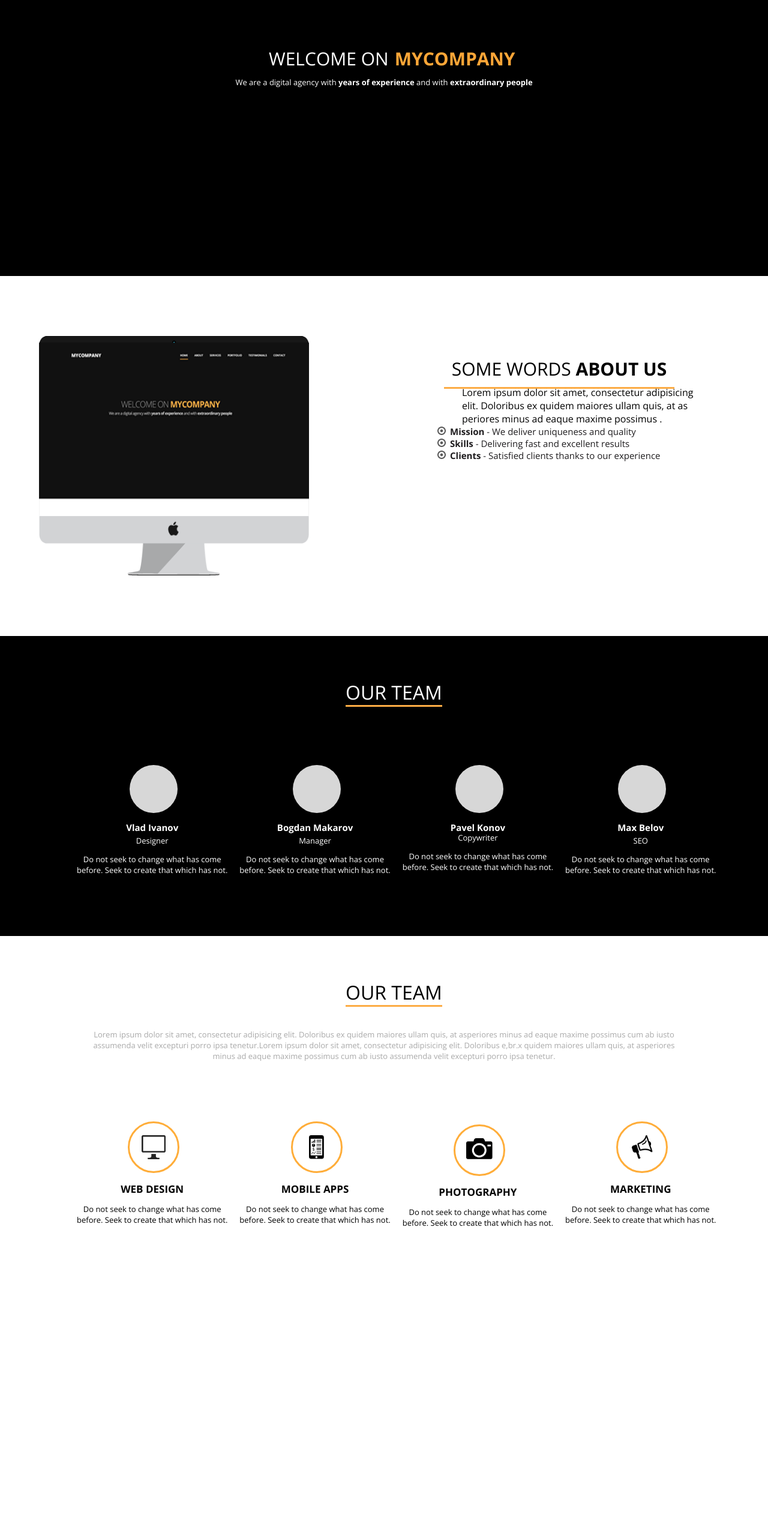
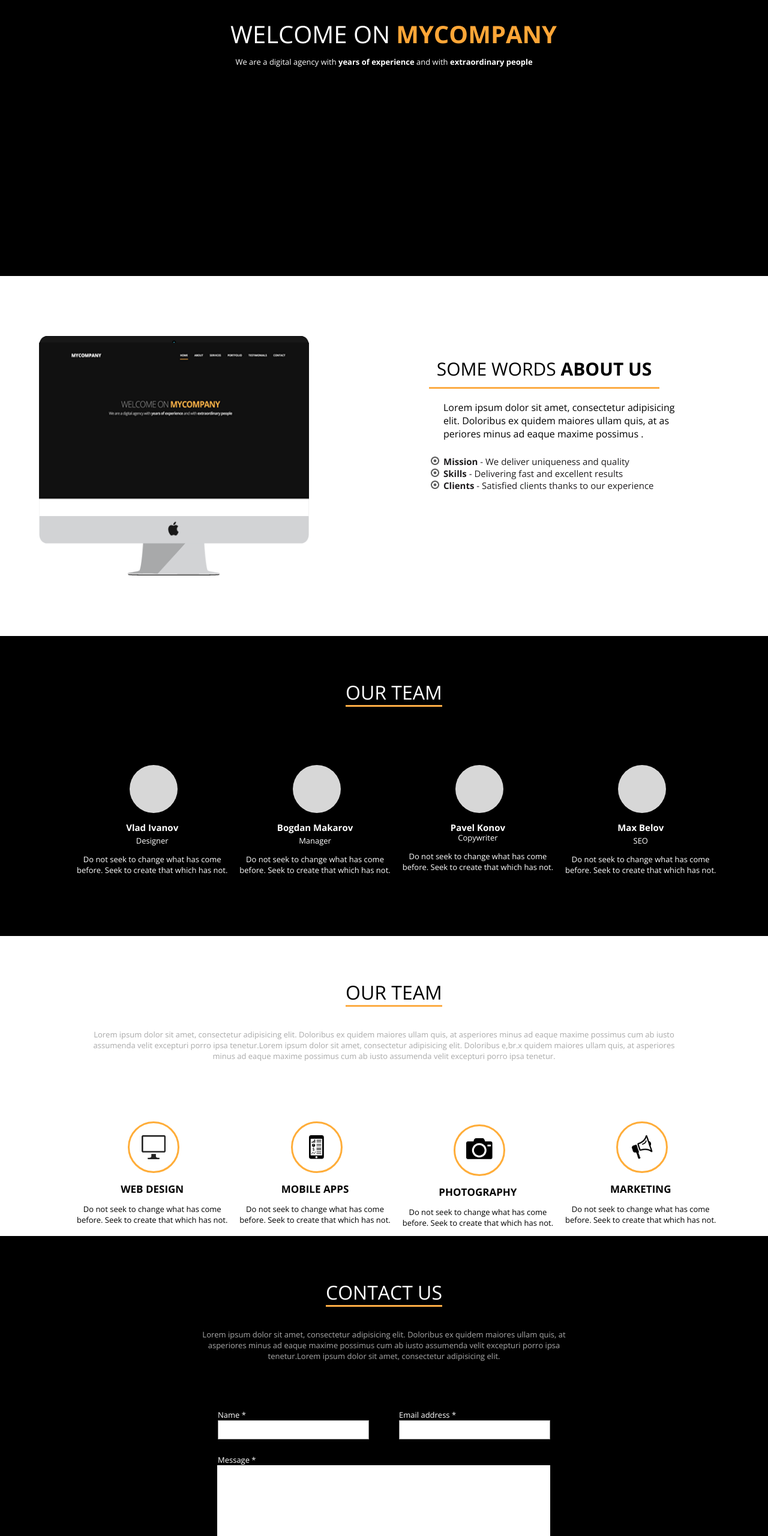
Before and after one commit to aesty1/mycompany, a plain HTML site: page index.html in a window 1280 px wide. Shown: the part 240-2800 px from the top of the page at 60% size. Before the commit the page ends 2300 px from the top, so only its background shows below. Drawn offline with nearby package versions, Linux system fonts and the light colour scheme.

Commit message:
New version, added js functuons

```diff
--- a/css/css.css
+++ b/css/css.css
@@ -51,7 +51,7 @@ a {
     margin-left: 20px;
     border-bottom: 1px solid transparent;
     border-width: 3px;
-    font-size: 15px;
+    font-size: 12px;
 }
 .head_button:hover {
     border-color: #FFA637;
@@ -61,8 +61,9 @@ a {
     margin-top: -45px;
 }
 .welcome_text {
+
     padding-right: 10px;
-    font-size: 30px;
+    font-size: 40px;
     display: table-cell;
 }
 .orange {
@@ -70,18 +71,16 @@ a {
     font-weight: bold;
     color:#FFA637;
     margin-top: -75px;
-    margin-left: 205px;
-    font-size: 30px;
+    font-size: 40px;
 }
 #welcome_text {
     display: table;
     margin-top: 200px;
-    margin-left: 35%;
-    text-align: center;
+    margin-left: 30%;
 }
 .welcome_text_black {
     margin-top: -370px;
-    margin-left: 740px;
+    margin-left: 715px;
     font-size: 30px;
     color: black;
     padding-bottom: 10px;
@@ -98,12 +97,15 @@ a {
     margin-top: 10px;
 }
 .past_welcome_text_black {
-    margin-top: -5px;
-    margin-left: 770px;
+    margin-top: 20px;
+    margin-left: 739px;
     color:black;
     font-size: 16px;
+    font-family: 'Bebas Neue', cursive;
+    font-family: 'Dongle', sans-serif;
     font-family: 'Open Sans', sans-serif;
     text-align: left;
+
 }
 .about_page {
     background-color: white;
@@ -119,7 +121,8 @@ a {
 
 }
 .about_ul {
-    margin-left: 750px;
+    margin-top: 25px;
+    margin-left: 739px;
 }
 ul {
     list-style-image: url(../images/znak.png);
@@ -193,3 +196,87 @@ p {
     font-family: 'Open Sans', sans-serif;
 
 }
+.contact {
+    background-color: black;
+    height: 650px;
+    width: 100%;
+    text-align: center;
+}
+.end {
+    background-color: white;
+    height: 100px;
+    width: 100%;
+    text-align: center;
+}
+.contact * {
+    text-align: center;
+}
+.contact a {
+    color:white;
+    width: 30px;
+    margin-left: 0px;
+}
+.inp_table {
+    margin-top: 80px;
+    display: table;
+
+}
+.inp .inp_name {
+    display: table-cell;
+}
+
+.inp .inp_email {
+    display: table-cell;
+    padding-left: 50px;
+
+}
+
+.inp .inp_text {
+    margin-top: 25px;
+}
+
+.inp {
+    display: inline-block;
+    text-align: center;
+}
+.inp_table input {
+    border: 1px solid #999999;
+    width: 250px;
+    height: 30px;
+}
+.inp p {
+    text-align: left;
+}
+.inp_text input {
+    margin-left: -2px;
+    width: 555px;
+    height: 130px;
+}
+.send_btn {
+    border: none;
+    outline: none;
+    background-color: #FCAC45;
+    width: 100px;
+    height: 30px;
+    margin-top: 25px;
+    margin-left: 453px;
+}
+.send_btn p {
+    text-align: center;
+}
+
+.logo_container {
+    text-align: center;
+}
+
+
+.logol img {
+    height: 45px;
+    width: 45px;
+
+}
+.logor img {
+    height: 45px;
+    width: 45px;
+
+}
--- a/index.html
+++ b/index.html
@@ -97,6 +97,36 @@
 
 		</div>
 	</div>
+	<div class="contact">
+		<br><br><br><br>
+		<a class="about_team_h">CONTACT US</a>
+		<p style="margin-top: 40px;color:darkgray;">Lorem ipsum dolor sit amet, consectetur adipisicing elit. Doloribus ex quidem maiores ullam quis, at<br>asperiores minus ad eaque maxime possimus cum ab iusto assumenda velit excepturi porro ipsa<br>tenetur.Lorem ipsum dolor sit amet, consectetur adipisicing elit. </p>
+		<div class="inp">
+			<div class="inp_table">
+				<div class="inp_name">
+					<p>Name *</p>
+					<input class="name" type="text">
+				</div>
+				<div class="inp_email">
+					<p>Email address *</p>
+					<input class="email" type="text">
+				</div>
+			</div>
+			<div class="inp_text">
+				<p>Message *</p>
+				<input class="text" type="text">
+			</div>
+			<button class="send_btn"><a class="send_btn_a"  href="mailto:kadirovdenis123@gmail.com?:»>order@mysite.com">SEND</a></button>
+		</div>
+
+	</div>
+	<div class="end">
+		<div class="logo_container">
+			<a class="logol" href="https://github.com/fdfdfdfda"><img src="images/github.png" alt=""></a>
+			<a class="logor" href="mailto:kadirovdenis123@gmail.com?:»>order@mysite.com"><img src="images/gmail.png" alt=""></a>
+			<a class="logor" href="https://vk.com/deniskadirov"><img src="images/vk.png" alt=""></a>
+		</div>
+	</div>
 	<script src="js/js.js"></script>
 </body>
 </html>
--- a/js/js.js
+++ b/js/js.js
@@ -0,0 +1,9 @@
+const btn = document.querySelector(".send_btn"),
+    name = document.querySelector(".name"),
+    email = document.querySelector(".email"),
+    text = document.querySelector(".text"),
+    a = document.querySelector(".send_btn_a");
+
+btn.addEventListener("click", ()=> {
+    a.href = `mailto:kadirovdenis123@gmail.com?subject=${text} &Body=text &cc=${email} &bcc=${email}`
+})
```
Also changed, not shown: images/default.png (added), images/github.png (added), images/gmail.png (added), images/vk.png (added).
